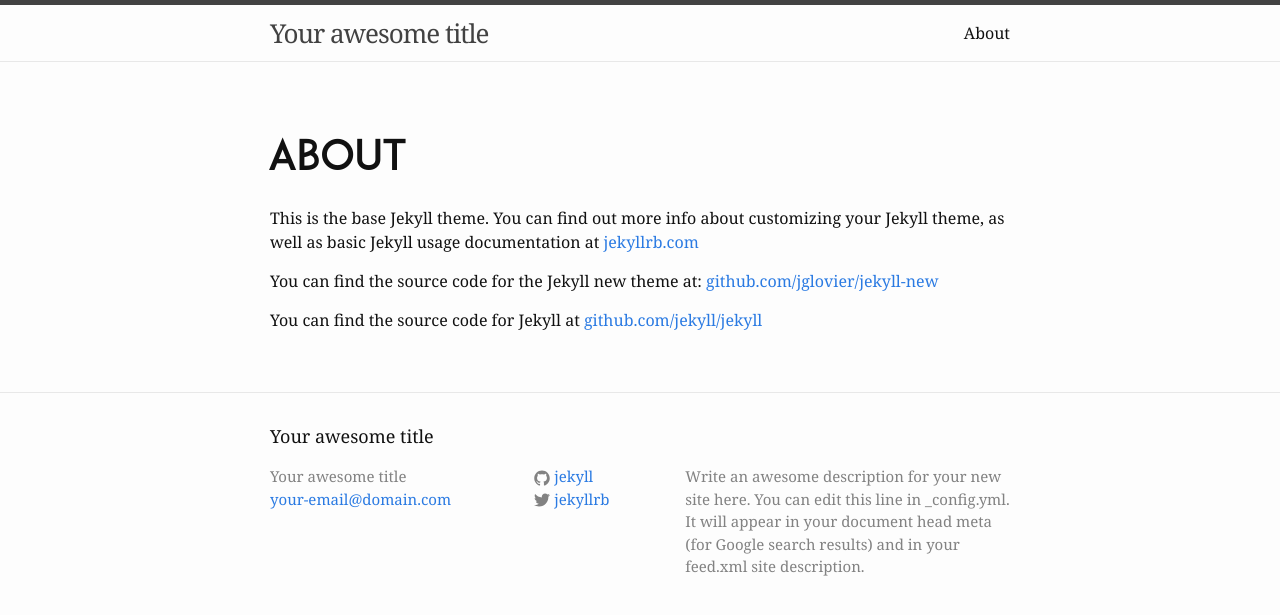
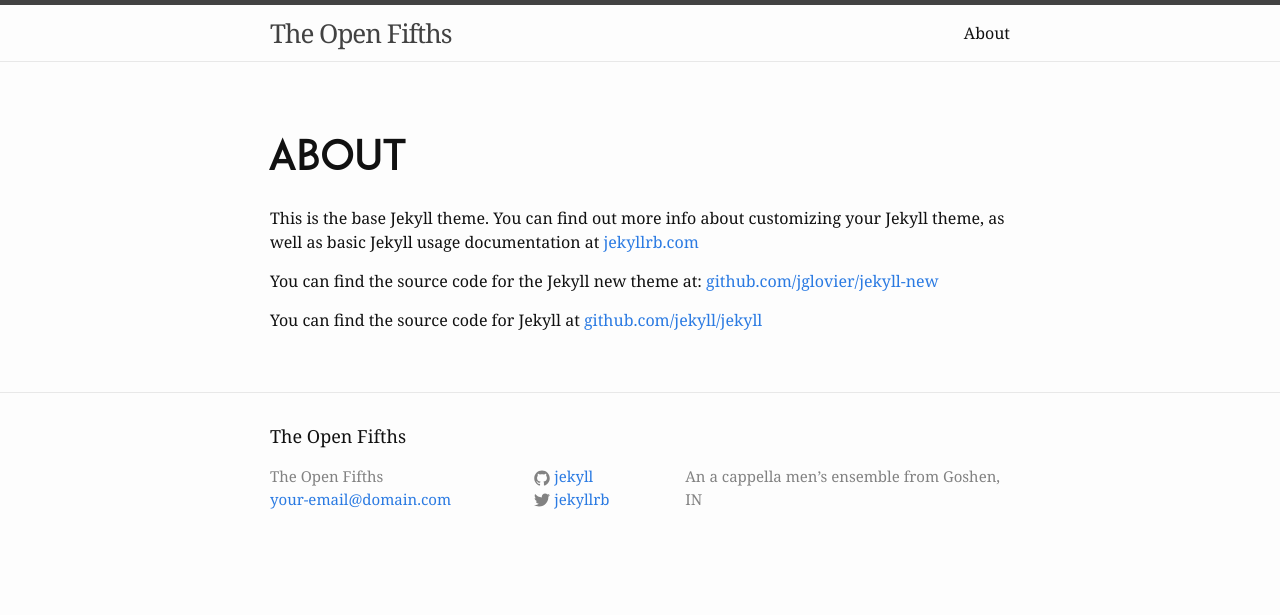
Before and after one commit to the-open-fifths/the-open-fifths.github.io, a Jekyll site: the page built from about.md, in a window 1280 px wide. Shown: the top 615 px of the page. Built offline with Jekyll 4.4.1, drawn with Linux system fonts in a browser that asks for light colours.

Commit message:
Updating site metadata

```diff
--- a/_config.yml
+++ b/_config.yml
@@ -1,12 +1,9 @@
 # Site settings
-title: Your awesome title
+title: The Open Fifths
 email: your-email@domain.com
-description: > # this means to ignore newlines until "baseurl:"
-  Write an awesome description for your new site here. You can edit this
-  line in _config.yml. It will appear in your document head meta (for
-  Google search results) and in your feed.xml site description.
+description: "An a cappella men’s ensemble from Goshen, IN"
 baseurl: "" # the subpath of your site, e.g. /blog/
-url: "http://yourdomain.com" # the base hostname & protocol for your site
+url: "http://www.theopenfifths.com" # the base hostname & protocol for your site
 twitter_username: jekyllrb
 github_username:  jekyll
 
--- a/index.html
+++ b/index.html
@@ -10,8 +10,6 @@
     Fifths
   </h1>
 
-  <p>
-    <i>A TTBB ensemble from Goshen, IN</i>
-  </p>
+  <p><i>{{ site.description }}</i></p>
 
 </div>
```
